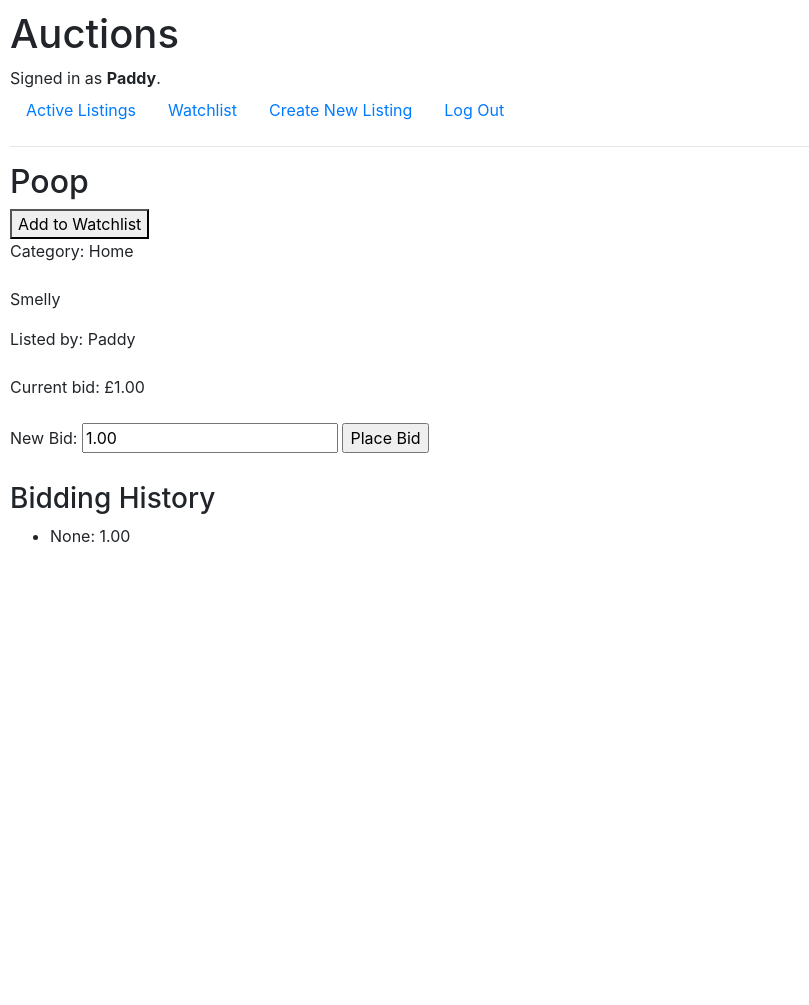
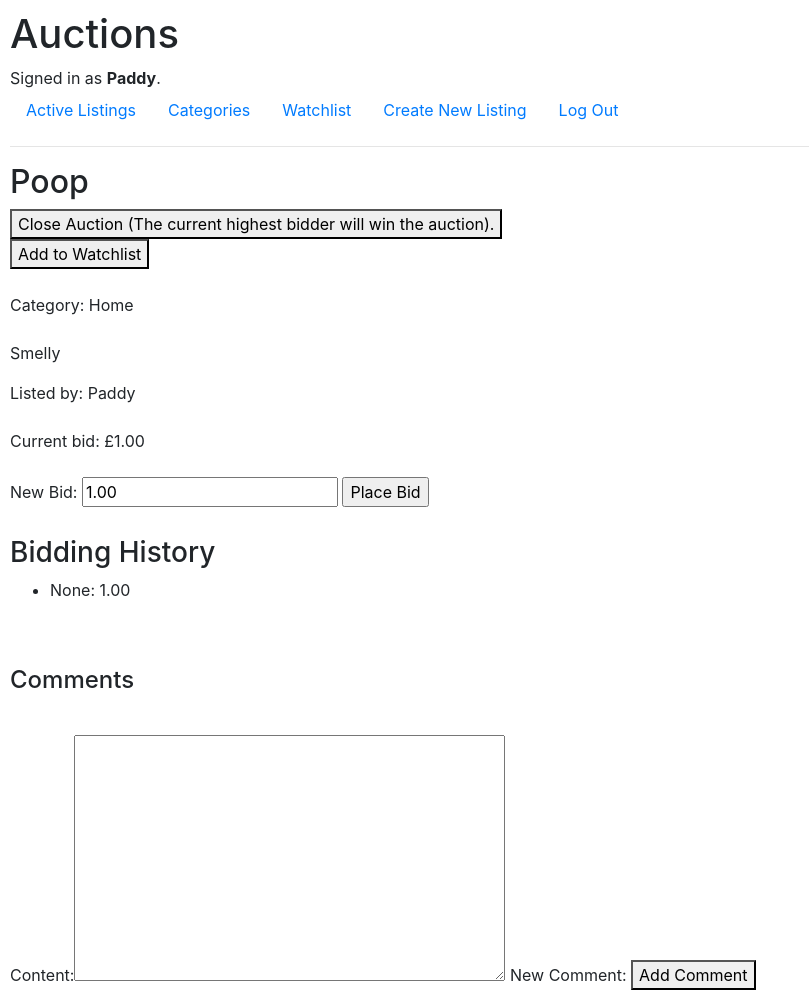
Before and after one commit to DirectionlessPad/commerce, a Django app: page /listing/2 in a window 1280 px wide. Shown: the whole page, without its empty margins (0-809 px from the left). Before the commit the page ends 542 px from the top, so only its background shows below. Run offline with Django 3.2, Linux system fonts and the light colour scheme; a user stored in the database is signed in; data comes from the database, SQL or seed files in the repository; both versions use the stored data as it was after the commit; data that the repository does not hold is empty; parts of the project's set-up code (start-up, migrations or seed data) failed here and were passed over; some libraries are stand-ins or nearby versions.

Commit message:
Completed category pages

```diff
--- a/auctions/__init__.py
+++ b/auctions/__init__.py
@@ -1,4 +1,4 @@
-
+from django import forms
 
 categories = [
     ("FD", "Food and Drink"),
@@ -8,3 +8,6 @@ categories = [
     ("FA", "Fashion"),
     ("TO", "Toys"),
 ]
+
+class CommentForm(forms.Form):
+    content = forms.CharField(widget=forms.Textarea())
--- a/auctions/models.py
+++ b/auctions/models.py
@@ -13,6 +13,7 @@ class Listing(models.Model):
     image = models.URLField(max_length= 512, null=True, blank=True)
     category = models.CharField(max_length = 64, choices = categories, null=True, blank=True)
     seller = models.ForeignKey(User, on_delete=models.CASCADE, related_name="listings")
+    closed = models.BooleanField(default="False")
 
 
 class Bid(models.Model):
@@ -26,5 +27,5 @@ class Watchlist(models.Model):
 
 class Comment(models.Model):
     comment = models.CharField(max_length=1500, null=True)
-    # item = #some Listing
-    # commenter = #some User
+    item = models.ForeignKey(Listing, on_delete=models.CASCADE, related_name="comments")
+    commenter = models.ForeignKey(User, on_delete=models.CASCADE, related_name="comments_left")
--- a/auctions/templates/auctions/index.html
+++ b/auctions/templates/auctions/index.html
@@ -3,6 +3,7 @@
 {% block body %}
     <h2>{{heading}}</h2>
     <ul>
+        {% if listings %}
             {% for listing in listings %}
                 <li>
                     <a href = "{% url 'view_listing' listing_id=listing.pk %}">
@@ -30,6 +31,9 @@
                     </a>
                 </li>
             {% endfor %}
+        {% else %}
+            <p>No listings currently available.</p>
+        {% endif %}
     </ul>
 
 {% endblock %}
--- a/auctions/templates/auctions/layout.html
+++ b/auctions/templates/auctions/layout.html
@@ -19,6 +19,9 @@
         <ul class="nav">
             <li class="nav-item">
                 <a class="nav-link" href="{% url 'index' %}">Active Listings</a>
+            </li>
+            <li class="nav-item">
+                <a class="nav-link" href="{% url 'select_category' %}">Categories</a>
             </li>
             {% if user.is_authenticated %}
                 <li class="nav-item">
--- a/auctions/templates/auctions/listing_page.html
+++ b/auctions/templates/auctions/listing_page.html
@@ -2,21 +2,38 @@
 
 {% block body %}
     <h2>{{listing.title}}</h2>
-    {% if listing in user.watchlist.item.all %}
+    {% if listing.closed %}
+        {% if request.user == highest_bid.bidder %}
+            <p>Congratulations, you won {{listing.title}} with a bid of £{{highest_bid.value}}!</p>
+        {% else %}
+            <p>Auction Closed. Won by {{highest_bid.bidder}} for £{{highest_bid.value}}.</p>
+        {% endif %}
+    {% else %}
+        {% if request.user == highest_bid.bidder %}
+            <p>You are winning the bid on {{listing.title}}!</p>
+        {% elif request.user == listing.seller %}
+            <form action="{% url 'close_auction' %}" method="post">
+                {% csrf_token %}
+                <input type="hidden" name="listing_to_close" value={{listing.pk}}>
+                <button type="submit">Close Auction (The current highest bidder will win the auction).</button>
+            </form>
+        {% endif %}
+    {% endif %}
+    {% if in_watchlist %}
         <form action="{% url 'watchlist_remove' %}" method="post">
             {% csrf_token %}
-            <input type="hidden" name="next" value="{{request.path}}">
-            <input type="hidden" name="listing_to_remove" value="{{listing}}">
+            <input type="hidden" name="listing_to_remove" value={{listing.pk}}>
             On Watchlist:
             <button type="submit">Remove</button>
         </form>
+        <br>
     {% else %}
         <form action="{% url 'watchlist_add' %}" method="post">
             {% csrf_token %}
-            <input type="hidden" name="next" value="{{request.path}}">
             <input type="hidden" name="listing_to_add" value={{listing.pk}}>
             <button type="submit">Add to Watchlist</button>
         </form>
+        <br>
     {% endif %}
     {% if listing.category %}
         <div>
@@ -42,7 +59,12 @@
     </div>
     <br>
     <div>
-        <form action="{% url 'view_listing' listing_name=listing.title %}" method="post" id="new_bid">
+        {% if messages %}
+            {% for message in messages %}
+                <p>{{message}}</p>
+            {% endfor %}
+        {% endif %}
+        <form action="{% url 'view_listing' listing_id=listing.pk %}" method="post" id="new_bid">
             {% csrf_token %}
             <label for = "new_bid_value">New Bid:</label>
             <input type = "number" name = "new_bid_value", min= listing.current_bid, value = "{{listing.current_bid}}", step = ".01">
@@ -61,4 +83,20 @@
             {% endfor %}
         </ul>
     </div>
+    <br>
+    <div>
+        <h4>Comments</h4>
+        <ul>
+            {% for comment in comments %}
+                <li>{{comment.commenter}}: {{comment.comment}}</li>
+            {% endfor %}
+        </ul>
+        <br>
+        <form action="{% url 'add_comment' listing_id=listing.pk %}" method="post" id="new_comment">
+            {% csrf_token %}
+            {{ comment_form }}
+            <label for="new_comment">New Comment:</label>
+            <button type="submit">Add Comment</button>
+        </form>
+    </div>
 {% endblock %}
--- a/auctions/urls.py
+++ b/auctions/urls.py
@@ -12,4 +12,8 @@ urlpatterns = [
     path("watchlist", views.watchlist, name="watchlist"),
     path("watchlist_add", views.watchlist_add, name="watchlist_add"),
     path("watchlist_remove", views.watchlist_remove, name="watchlist_remove"),
+    path("close_auction", views.close_auction, name="close_auction"),
+    path("add_comment/<str:listing_id>", views.add_comment, name="add_comment"),
+    path("category/<str:category_name>", views.category, name="category"),
+    path("select_category", views.select_category, name="select_category"),
 ]
--- a/auctions/views.py
+++ b/auctions/views.py
@@ -1,14 +1,13 @@
 from django.contrib.auth import authenticate, login, logout
 from django.contrib.auth.decorators import login_required
 from django.db import IntegrityError
-from django.db.models import Max
 from django.http import HttpResponse, HttpResponseRedirect
 from django.shortcuts import render
 from django.urls import reverse
+from django.contrib import messages
 
-from . import categories
+from . import categories, CommentForm
 from .models import User, Listing, Bid, Watchlist, Comment
-
 
 def index(request):
     # for listing in Listing.objects.all():
@@ -19,8 +18,9 @@ def index(request):
         # # property from there
         # listing.current_bid = max_bid
         # listing.save()
+    listings = Listing.objects.filter(closed="False")
     return render(request, "auctions/index.html", {
-        "listings": Listing.objects.all(),
+        "listings": listings,
         "heading": "Active Listings",
     })
 
@@ -44,7 +44,6 @@ def login_view(request):
     else:
         return render(request, "auctions/login.html")
 
-@login_required
 def logout_view(request):
     logout(request)
     return HttpResponseRedirect(reverse("index"))
@@ -67,6 +66,8 @@ def register(request):
         try:
             user = User.objects.create_user(username, email, password)
             user.save()
+            user_watchlist = Watchlist.objects.create(user=user)
+            user_watchlist.save()
         except IntegrityError:
             return render(request, "auctions/register.html", {
                 "message": "Username already taken."
@@ -124,10 +125,22 @@ def listing(request, listing_id):
                 )
                 bid.save()
             else:
-                pass
-    # breakpoint()
+                messages.add_message(request, messages.INFO, "You must bid higher than the current bid.")
+    if request.user.is_authenticated:
+        # user_watchlist = request.user.watchlist.all()[0]
+        user_watchlist = Watchlist.objects.get(user=request.user)
+        if listing in user_watchlist.item.all():
+            in_watchlist=True
+        else:
+            in_watchlist=False
+    else:
+        in_watchlist=False
     return render(request, "auctions/listing_page.html", {
         "listing": listing,
+        "in_watchlist": in_watchlist,
+        "highest_bid": Bid.objects.get(item=listing, value=listing.current_bid),
+        "comment_form": CommentForm,
+        "comments": Comment.objects.filter(item=listing),
     })
 
 @login_required
@@ -146,16 +159,50 @@ def watchlist(request):
 @login_required
 def watchlist_add(request):
     listing_id = request.POST["listing_to_add"]
-    listing = Listing.objects.filter(pk=listing_id)[0]
-    if not Watchlist.objects.filter(user=request.user, item=listing.pk).exists():
-        user_watchlist, created = Watchlist.objects.get_or_create(user=request.user)
-        user_watchlist.item.add(listing)
-    return HttpResponseRedirect(reverse("view_listing", args=[listing.title]))
+    listing = Listing.objects.get(pk=listing_id)
+    user_watchlist= Watchlist.objects.get(user=request.user)
+    user_watchlist.item.add(listing)
+    return HttpResponseRedirect(reverse("view_listing", args=[listing.pk]))
 
+@login_required
 def watchlist_remove(request):
-    listing = request.POST["listing_to_remove"]
-    if Watchlist.objects.filter(user=request.user, item=listing.pk).exists():
-        user_watchlist, created = Watchlist.objects.get_or_create(user=request.user)
-        user_watchlist.item.remove(listing)
-    # next = request.POST.get('next', '/')
-    return HttpResponseRedirect(reverse("listing", args=[listing.title]))
+    listing_id = request.POST["listing_to_remove"]
+    listing = Listing.objects.get(pk=listing_id)
+    user_watchlist = Watchlist.objects.get(user=request.user)
+    user_watchlist.item.remove(listing)
+    return HttpResponseRedirect(reverse("view_listing", args=[listing.pk]))
+
+@login_required
+def close_auction(request):
+    listing_id = request.POST["listing_to_close"]
+    listing = Listing.objects.get(pk=listing_id)
+    listing.closed="True"
+    listing.save()
+    return HttpResponseRedirect(reverse("view_listing", args=[listing.pk]))
+
+@login_required
+def add_comment(request, listing_id):
+    listing = Listing.objects.get(pk=listing_id)
+    if request.user.is_authenticated:
+        comment_form = CommentForm(request.POST)
+        if comment_form.is_valid():
+            comment = comment_form.cleaned_data["content"]
+            new_comment = Comment(
+                commenter=request.user,
+                item=listing,
+                comment=comment,
+                )
+            new_comment.save()
+    return HttpResponseRedirect(reverse("view_listing", args=[listing_id]))
+
+def select_category(request):
+    return render(request, "auctions/select_category.html", {
+        "categories": [category[1] for category in categories],
+    })
+
+def category(request, category_name):
+    category_listings = Listing.objects.filter(category=category_name)
+    return render(request, "auctions/index.html", {
+        "listings": category_listings,
+        "heading": category_name,
+    })
```
Also changed, not shown: auctions/templates/auctions/select_category.html (added, +12 -0 lines), auctions/migrations/0001_initial.py, auctions/migrations/0002_watchlist.py (deleted), db.sqlite3. Lines whose indentation alone changed are shown as unchanged.
